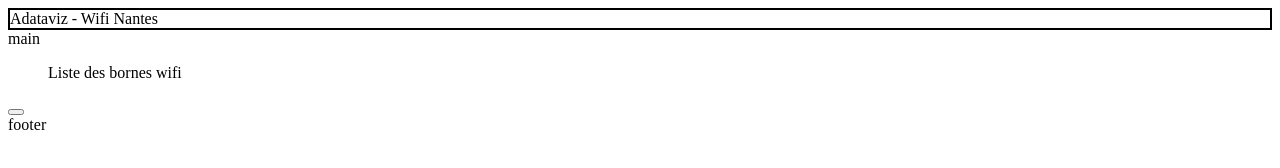
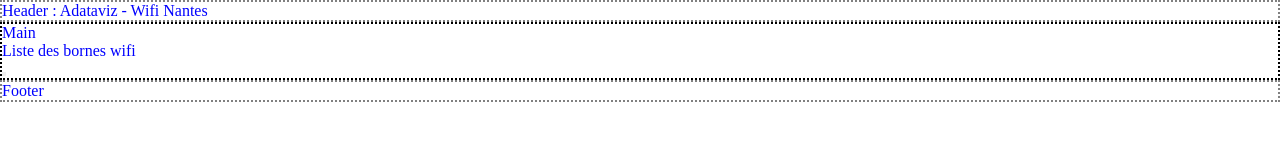
Before and after one commit to elodie-sevestre/ada-adataviz, a website built with Vite: page index.html in a window 1280 px wide. Built offline with nearby package versions, Linux system fonts and the light colour scheme; files whose address does not match are found by name.

Commit message:
init root

```diff
--- a/index.html
+++ b/index.html
@@ -8,15 +8,15 @@
   </head>
   <body>
     <div id="app">
-      <header>Adataviz - Wifi Nantes</header>
+      <header>Header : Adataviz - Wifi Nantes</header>
       <main>
-        main
+        Main
         <ul id="born-list">
           Liste des bornes wifi
         </ul>
         <button id="load-more"></button>
       </main>
-      <footer>footer</footer>
+      <footer>Footer</footer>
     </div>
     <script type="module" src="/src/main.js"></script>
   </body>
--- a/src/style.css
+++ b/src/style.css
@@ -1,3 +1,31 @@
+/* réinit des paramètres css */
+
+* {
+  margin: 0;
+  padding: 0;
+  box-sizing: border-box;
+}
+
+/* variables */
+
+:root {
+  --main-font-color: blue;
+}
+
+/* body */
+
+body {
+  color: var(--main-font-color);
+}
+
 header {
-  border: 2px solid black;
+  border: 2px dotted grey;
 }
+
+main {
+  border: 2px dotted black;
+}
+
+footer {
+  border: 2px dotted grey;
+}
```
